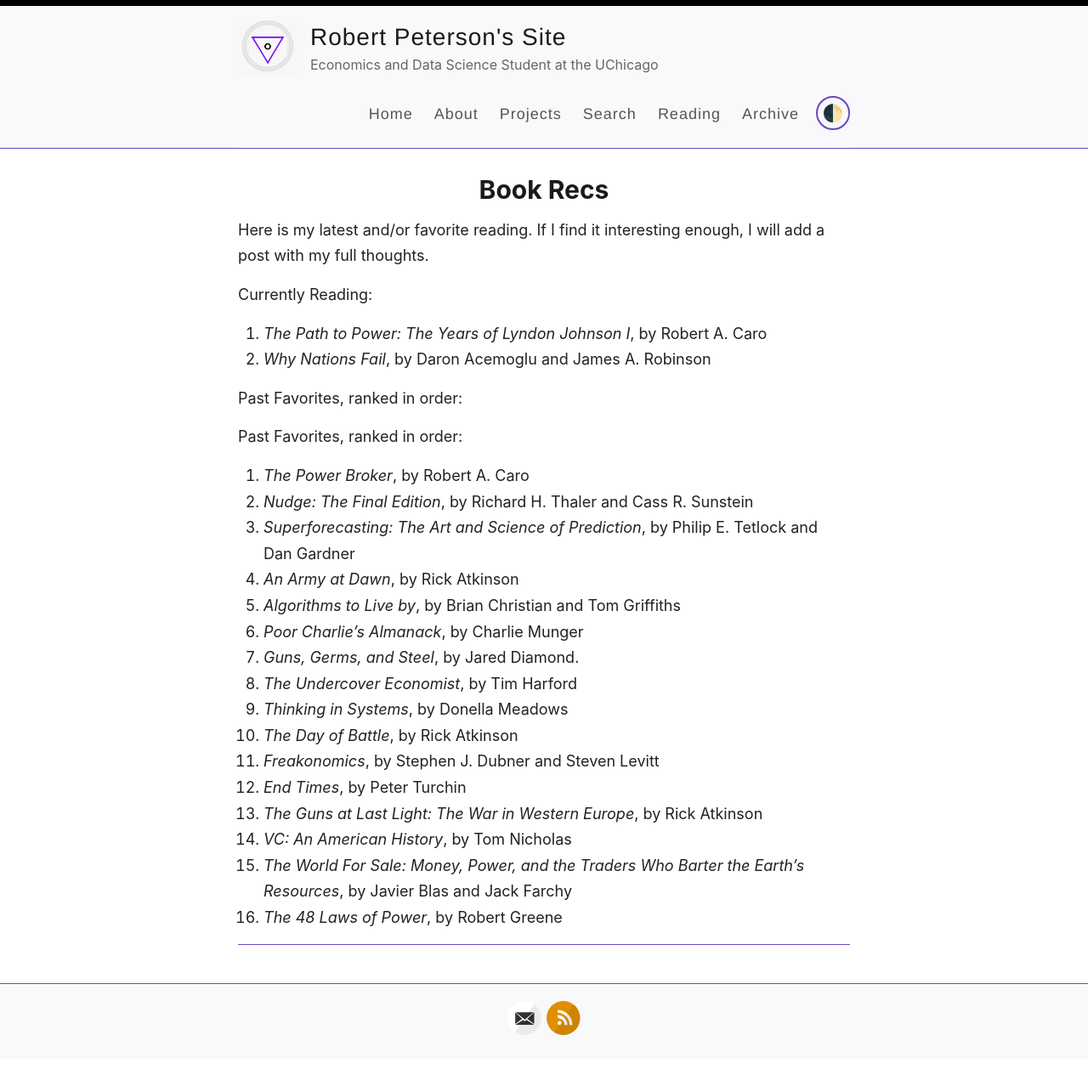
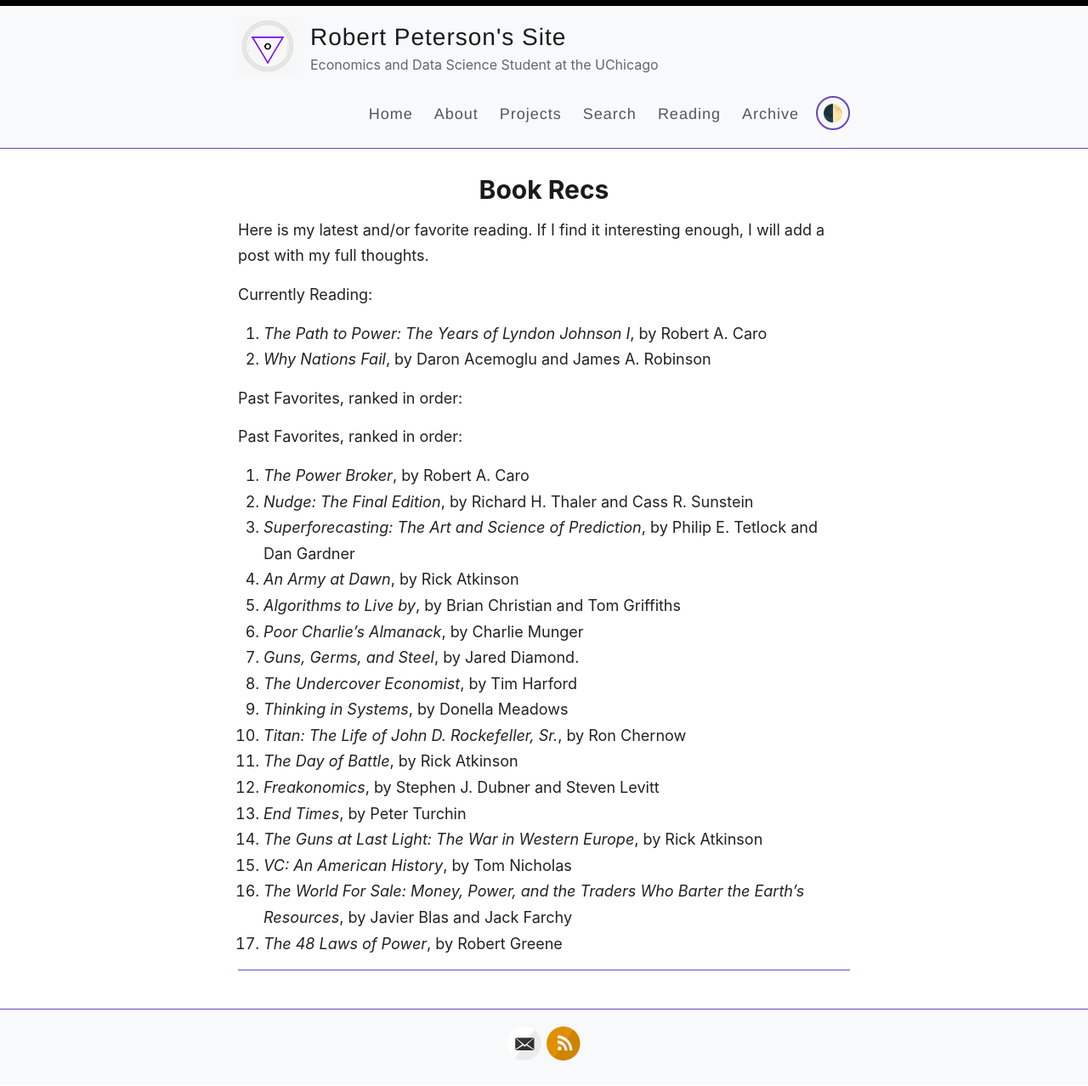
Before and after one commit to RobfPeterson/RobfPeterson.github.io, a Jekyll site: the page built from _pages/reading.md, in a window 1280 px wide. Shown: the whole page at 85% size. Built offline with Jekyll 4.4.1, drawn with Linux system fonts in a browser that asks for light colours; some web fonts are replaced; before the commit the page ends 1247 px from its top, so only the background shows below that.

Commit message:
Update reading list with new book entries

```diff
--- a/_pages/reading.md
+++ b/_pages/reading.md
@@ -23,10 +23,11 @@ Past Favorites, ranked in order:
 7. *Guns, Germs, and Steel*, by Jared Diamond.
 8. *The Undercover Economist*, by Tim Harford
 9. *Thinking in Systems*, by Donella Meadows
-10. *The Day of Battle*, by Rick Atkinson
-11. *Freakonomics*, by Stephen J. Dubner and Steven Levitt
-12. *End Times*, by Peter Turchin
-13. *The Guns at Last Light: The War in Western Europe*, by Rick Atkinson
-14. *VC: An American History*, by Tom Nicholas
-15. *The World For Sale: Money, Power, and the Traders Who Barter the Earth's Resources*, by Javier Blas and Jack Farchy
-16. *The 48 Laws of Power*, by Robert Greene
+10. *Titan: The Life of John D. Rockefeller, Sr.*, by Ron Chernow
+11. *The Day of Battle*, by Rick Atkinson
+12. *Freakonomics*, by Stephen J. Dubner and Steven Levitt
+13. *End Times*, by Peter Turchin
+14. *The Guns at Last Light: The War in Western Europe*, by Rick Atkinson
+15. *VC: An American History*, by Tom Nicholas
+16. *The World For Sale: Money, Power, and the Traders Who Barter the Earth's Resources*, by Javier Blas and Jack Farchy
+17. *The 48 Laws of Power*, by Robert Greene
```
